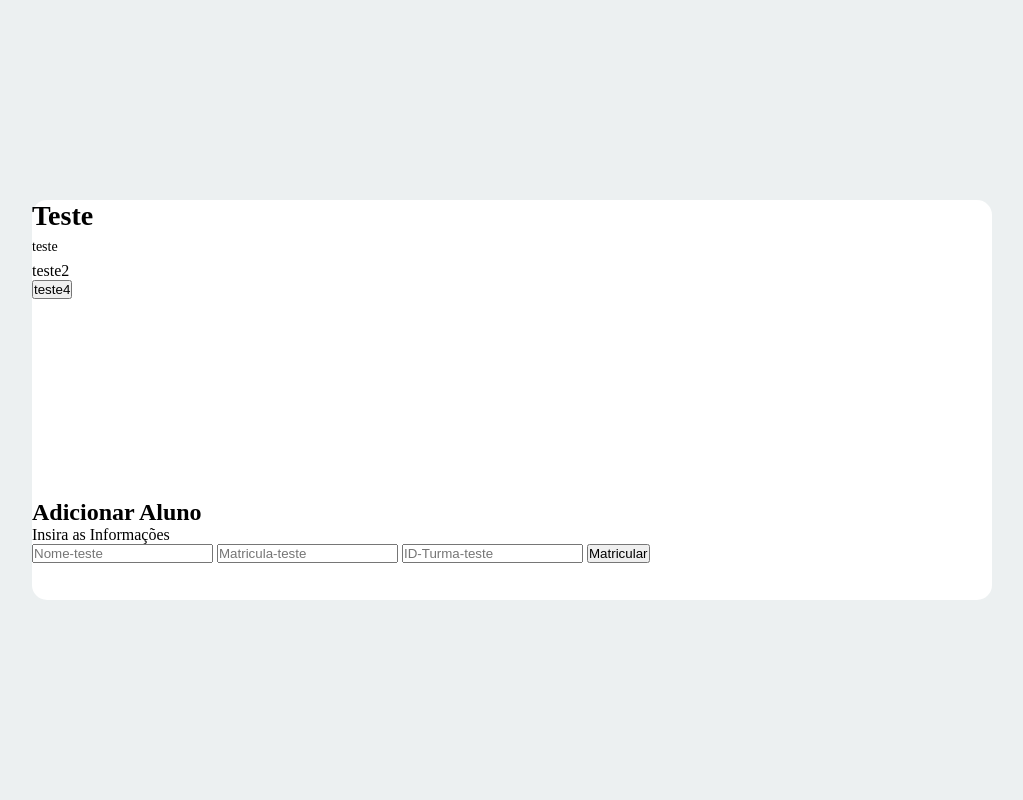
After one commit to av0kd/Project_SGA, a Flask app: page /adicionar_alunos in a window 1280 px wide. The commit adds this page. Shown: the whole page, without its empty margins (128-1151 px from the left). Run offline with Flask 3, Linux system fonts and the light colour scheme.

```diff
--- a/app.py
+++ b/app.py
@@ -1,4 +1,4 @@
-from flask import Flask, render_template
+from flask import Flask, render_template, request
 from models import db, Turma, Aluno, Disciplina, Nota
 
 
@@ -11,5 +11,41 @@ db.init_app(app)
 def inicio():
     return render_template('index.html')
 
+#Rotas para gerenciar a parte dos alunos
+@app.route('/adicionar_alunos')
+def adicionar_alunos():
+    return render_template('adicionar_alunos.html')
+
+@app.route('/alunos_adicionados', methods=["POST"])
+def alunos_adicionados():
+    nome = request.form.get('nome')
+    matricula = request.form.get('matricula')
+    turma_id = request.form.get('turma_id')
+
+    novo_aluno = Aluno(nome=nome, matricula=matricula, turma_id=turma_id)
+    db.session.add(novo_aluno)
+    db.session.commit()
+    return render_template('alunos_adicionados.html')
+
+#Rotas para gerenciar a parte das turmas
+@app.route('/criar_turmas')
+def criar_turmas():
+    return render_template('criar_turmas.html')
+
+@app.route('/turmas_criadas', methods=["POST"])
+def turmas_criadas():
+    nome_turma = request.form.get('nome_turma')
+
+    # Verificação simples para evitar turmas sem nome
+    if not nome_turma:
+        return "Erro: Nome da turma é obrigatório.", 400
+
+    # Criação da nova turma
+    nova_turma = Turma(nome=nome_turma)
+    db.session.add(nova_turma)
+    db.session.commit()
+
+    return render_template('turmas_criadas.html', turma=nova_turma)
+
 if __name__ == '__main__':
     app.run(debug=True)
--- a/init_db.py
+++ b/init_db.py
@@ -4,3 +4,6 @@ from models import db
 with app.app_context():
     db.create_all()
     print("funfou as tabelas mrm")
+
+
+#banco ja criado, não precisa rodar novamente este código
--- /dev/null
+++ b/static/style.css
@@ -0,0 +1,31 @@
+* {
+    margin: 0;
+    padding: 0;
+    box-sizing: border-box;
+}
+.container {
+    display: flex;
+    justify-content: center;
+    align-items: center;
+    height: 100vh;
+    background-color: #ecf0f1;
+}
+.content {
+    background-color: #fff;
+    border-radius: 15px;
+    width: 960px;
+    height: 50%;
+    justify-content: space-between;
+    align-items: center;
+    position: relative;
+}
+.Titulo {
+    font-size: 28px;
+    font-weight: bold;
+    text-transform: capitalize;
+}
+.descricao {
+    font-size: 14px;
+    font-weight: 300px;
+    line-height: 30px;
+}
--- /dev/null
+++ b/templates/adicionar_alunos.html
@@ -0,0 +1,43 @@
+<!DOCTYPE html>
+<html lang="pt-br">
+<head>
+    <meta charset="UTF-8">
+    <meta http-equiv="X-UA-Compatible" content="IE=edge">
+    <meta name="viewport" content="width=device-width, initial-scale=1.0">
+    <title>Teste</title>
+    <link rel="stylesheet" href="../static/style.css">
+</head>
+<body>
+    <div class="container">
+        <div class="content first-content">
+            <div class="first-column">
+                <h2 class="Titulo">Teste</h2>
+                <p class="descricao">teste</p>
+                <p class="descricao2">teste2</p>
+                <button class="botao">teste4</button>
+        </div>
+        <div class="content second-content"></div>
+         <h2 class="titulo2">Adicionar Aluno</h2>
+         <p class="Informacao">Insira as Informações</p>
+         <form class="form" action="/alunos_adicionados" method="post">
+            <label class="label_input" for="">
+                <i class="far fa-user icon-modify"></i>
+                <input type="text" placeholder="Nome-teste" name="nome">
+            </label>
+
+            <label class="label_input" for="">
+                <i class="far fa-user envelope-modify"></i>
+                <input type="text" placeholder="Matricula-teste" name="matricula">
+            </label>
+
+            <label class="label_input" for="">
+                <i class="fas fa-lock icon-modify"></i>
+                <input type="text" placeholder="ID-Turma-teste" name="turma_id">
+            </label>
+
+            <button class="Botao-matricular" type="submit">Matricular</button>
+         </form>
+
+    </div>
+</body>
+</html>
```
Also changed, not shown: templates/alunos_adicionados.html (added, +11 -0 lines), templates/criar_turmas.html (added, +19 -0 lines), templates/index.html (+8 -1 lines), templates/turmas_criadas.html (added, +16 -0 lines), instance/escola.db (added).
